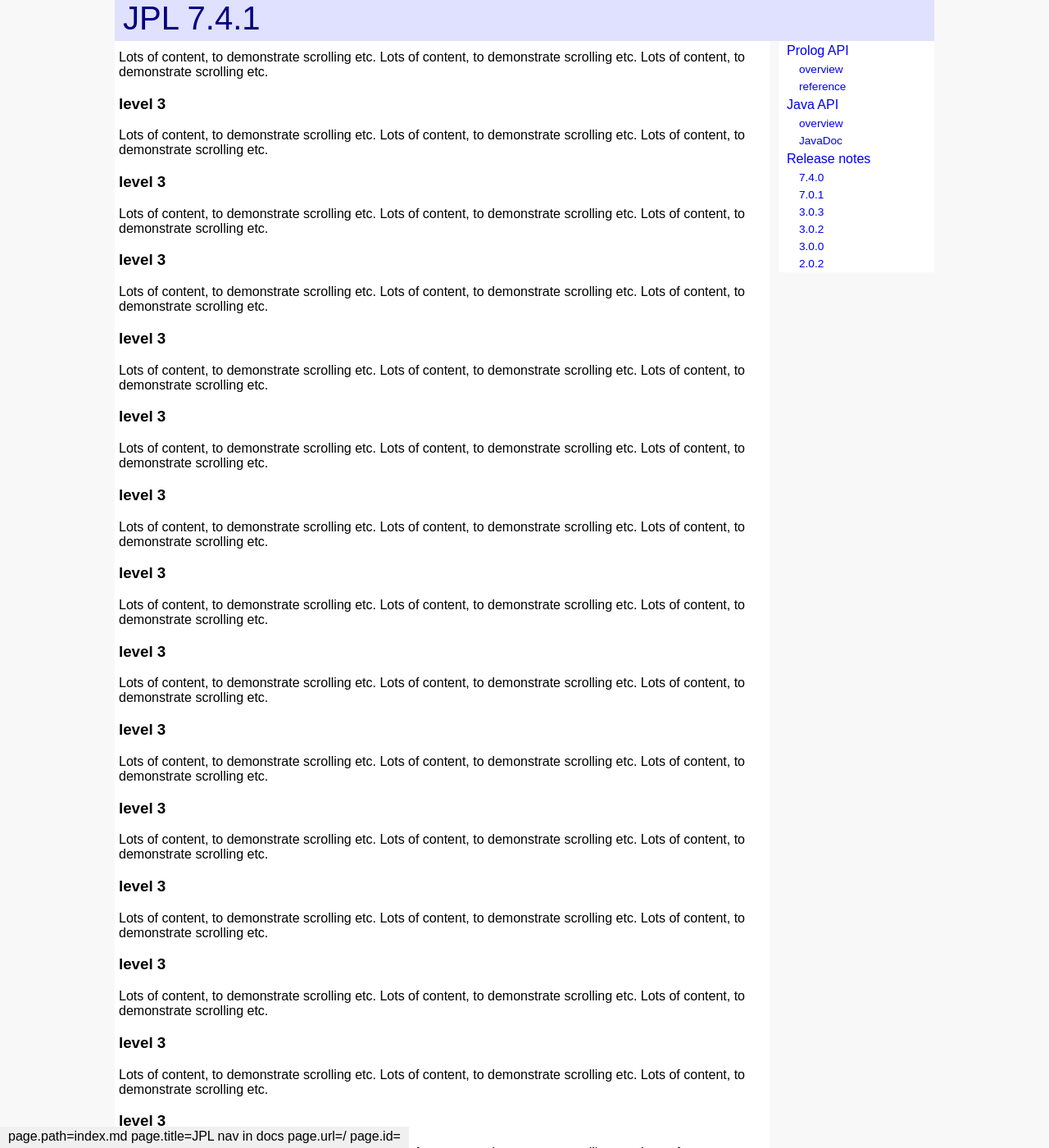
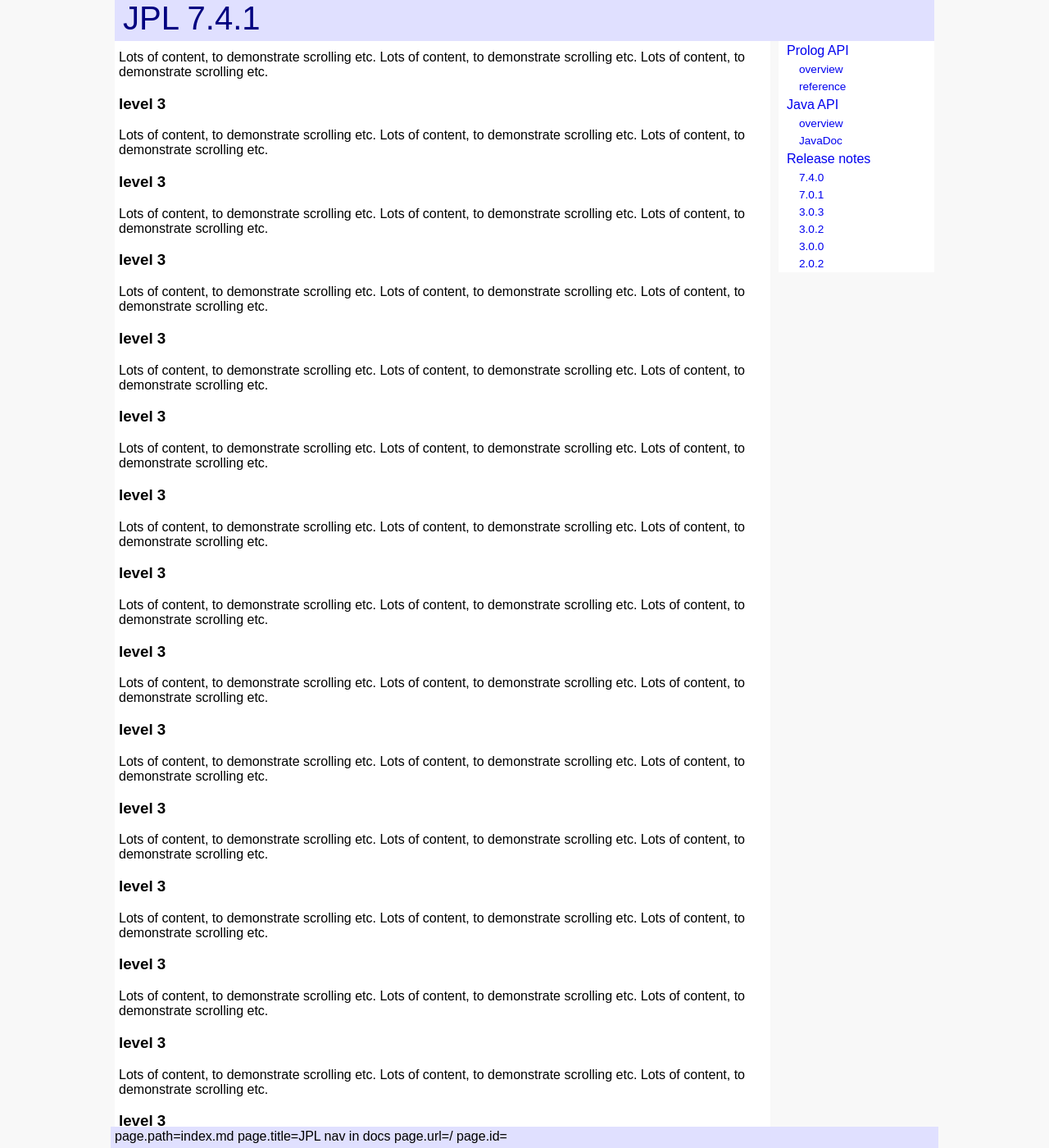
Before and after one commit to anionic/jpl-nav, a Jekyll site: the page built from docs/index.md, in a window 1280 px wide and 1400 px high, scrolled down 614 px. Shown: the whole window at 82% size. Built offline with Jekyll 4.4.1, drawn with Linux system fonts in a browser that asks for light colours.

Commit message:
Update default.html

```diff
--- a/docs/_layouts/default.html
+++ b/docs/_layouts/default.html
@@ -140,13 +140,15 @@
 				}
 				.tailbar0 {
 					bottom: 0;
+					left: 0;
 					position: fixed;
+					right: 0;
 				}
 				.tailbar1 {
-					background-color: #F0F0F0;
+					background-color: #E0E0FF;
 					margin: 0 auto 0 auto;
 					max-width: 1000px;
-					padding: 3px 10px 5px 10px;
+					padding: 3px 5px 5px 5px;
 				}
 				@media all and (max-width: 800px) {
 					.tailbar1 {
```
